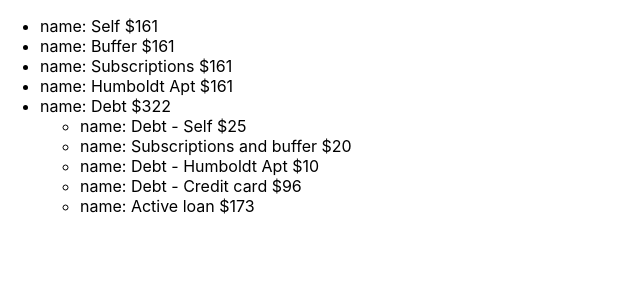
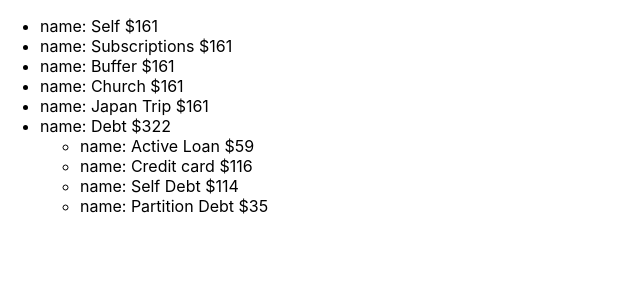
Before and after one commit to Ant3ney/Anthonys_Finance_App, a React (Create React App) app: page / in a window 1280 px wide. Shown: the top 300 px of the page, without its empty margins (0-640 px from the left). Built offline with nearby package versions, Linux system fonts and the light colour scheme.

Commit message:
Add current partion for 06102024

```diff
--- a/src/components/IncomePartition/PartitionTree.tsx
+++ b/src/components/IncomePartition/PartitionTree.tsx
@@ -1,6 +1,6 @@
 import build3DHierarchy from "./build3DHierarchy";
 import { summer2023 } from "./partitionTrees";
-import fall2023 from "./partitionTrees/fall2023";
+import CurrentPartition from "./partitionTrees/AfterCollage";
 
 const HARD_INCOME = 1610;
 
@@ -16,7 +16,7 @@ function PartitionTree({ income, twoDHierarchy }: any) {
 }
 
 export function TestHierarchy({}) {
-  const twoDHierarchy = fall2023;
+  const twoDHierarchy = CurrentPartition;
   let new2DHier = JSON.parse(JSON.stringify(twoDHierarchy));
   let hier = build3DHierarchy(new2DHier);
   const income: number = HARD_INCOME;
--- /dev/null
+++ b/src/components/IncomePartition/partitionTrees/AfterCollage.tsx
@@ -0,0 +1,83 @@
+export default [
+  {
+    id: "0.6226435273620425",
+    parentID: null,
+    children: null,
+    percentage: "10",
+    amount: "",
+    name: "Japan Trip",
+  },
+  {
+    id: "0.9157773590990308",
+    parentID: null,
+    children: null,
+    percentage: "10",
+    amount: "",
+    name: "Church",
+  },
+  {
+    id: "0.04929368944425483",
+    parentID: null,
+    children: null,
+    percentage: "10",
+    amount: "",
+    name: "Buffer",
+  },
+  {
+    id: "0.6296543088920743",
+    parentID: null,
+    children: null,
+    percentage: "10",
+    amount: "",
+    name: "Subscriptions",
+  },
+  {
+    id: "0.8658493250279513",
+    parentID: null,
+    children: null,
+    percentage: "10",
+    amount: "",
+    name: "Self",
+  },
+  {
+    id: "0.724006509549705",
+    parentID: null,
+    children: [
+      {
+        id: "0.9788142278238174",
+        parentID: "0.724006509549705",
+        children: null,
+        percentage: "",
+        amount: "678",
+        name: "Active Loan",
+      },
+      {
+        id: "0.625283943418866",
+        parentID: "0.724006509549705",
+        children: null,
+        percentage: "",
+        amount: "1327",
+        name: "Credit card",
+      },
+      {
+        id: "0.3019185177030239",
+        parentID: "0.724006509549705",
+        children: null,
+        percentage: "",
+        amount: "1310",
+        name: "Self Debt",
+      },
+      {
+        id: "0.6828627900840574",
+        parentID: "0.724006509549705",
+        children: null,
+        percentage: "",
+        amount: "400",
+        name: "Partition Debt",
+      },
+    ],
+    percentage: "20",
+    amount: "",
+    name: "Debt",
+  },
+];
```
